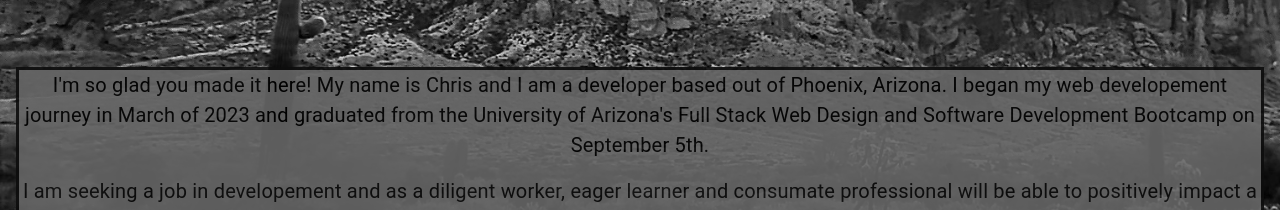
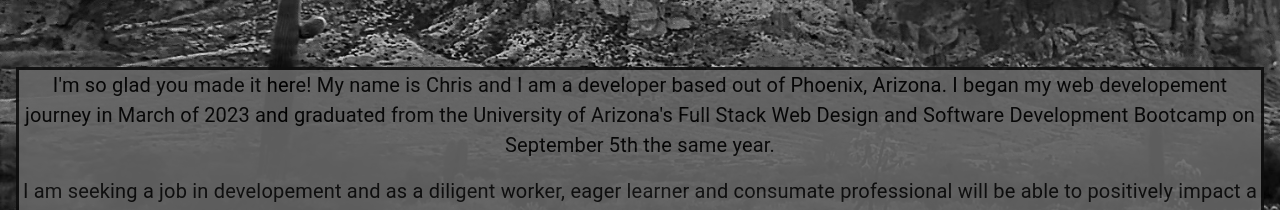
Before and after one commit to cverges1/portfolio-v3, a React (Create React App) app: page / in a window 1280 px wide. Shown: the part 577-787 px from the top of the page. Built offline with nearby package versions, Linux system fonts and the light colour scheme.

Commit message:
updated about.js

```diff
--- a/src/pages/about.js
+++ b/src/pages/about.js
@@ -28,7 +28,7 @@ export default function About() {
             I'm so glad you made it here! My name is Chris and I am a developer
             based out of Phoenix, Arizona. I began my web developement journey
             in March of 2023 and graduated from the University of Arizona's Full
-            Stack Web Design and Software Development Bootcamp on September 5th.
+            Stack Web Design and Software Development Bootcamp on September 5th the same year.
           </Typography>
           <Typography sx={{ marginBottom: 2, fontSize: "20px" }}>
             I am seeking a job in developement and as a diligent worker, eager
```
